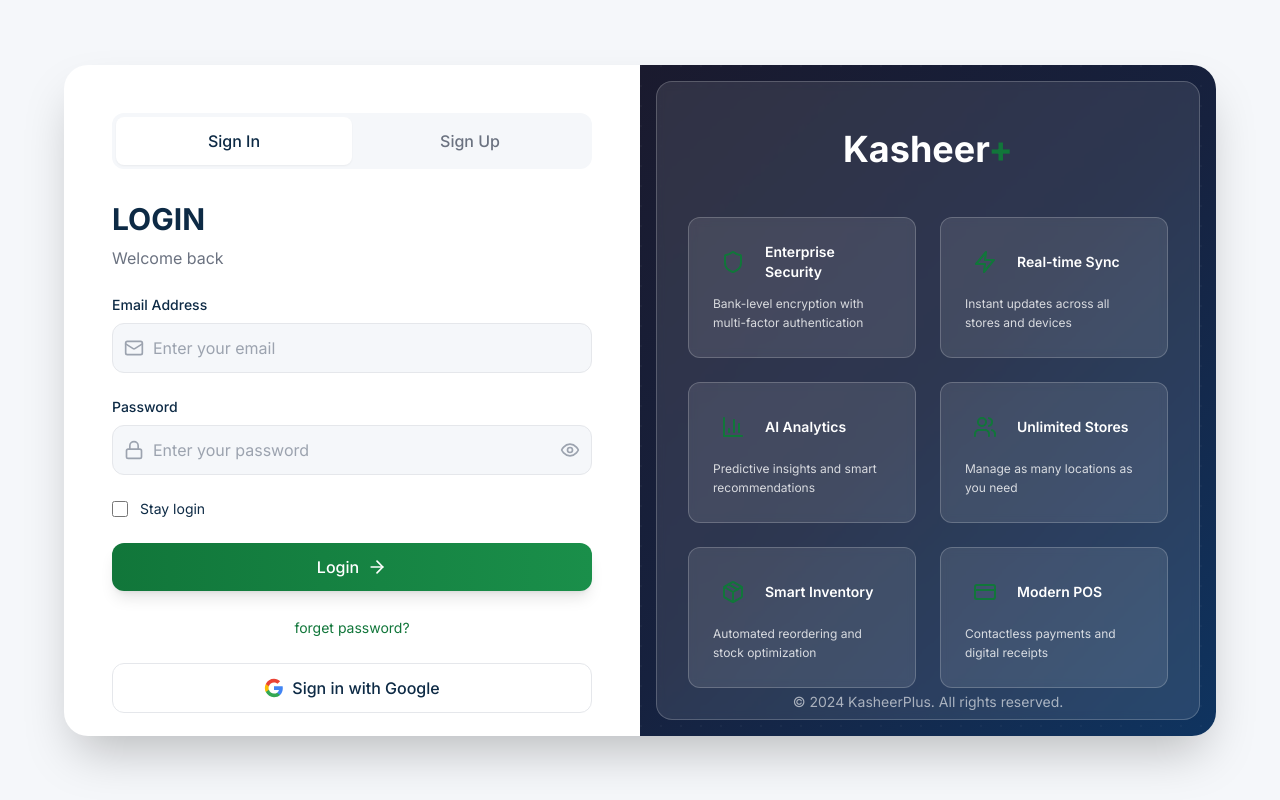
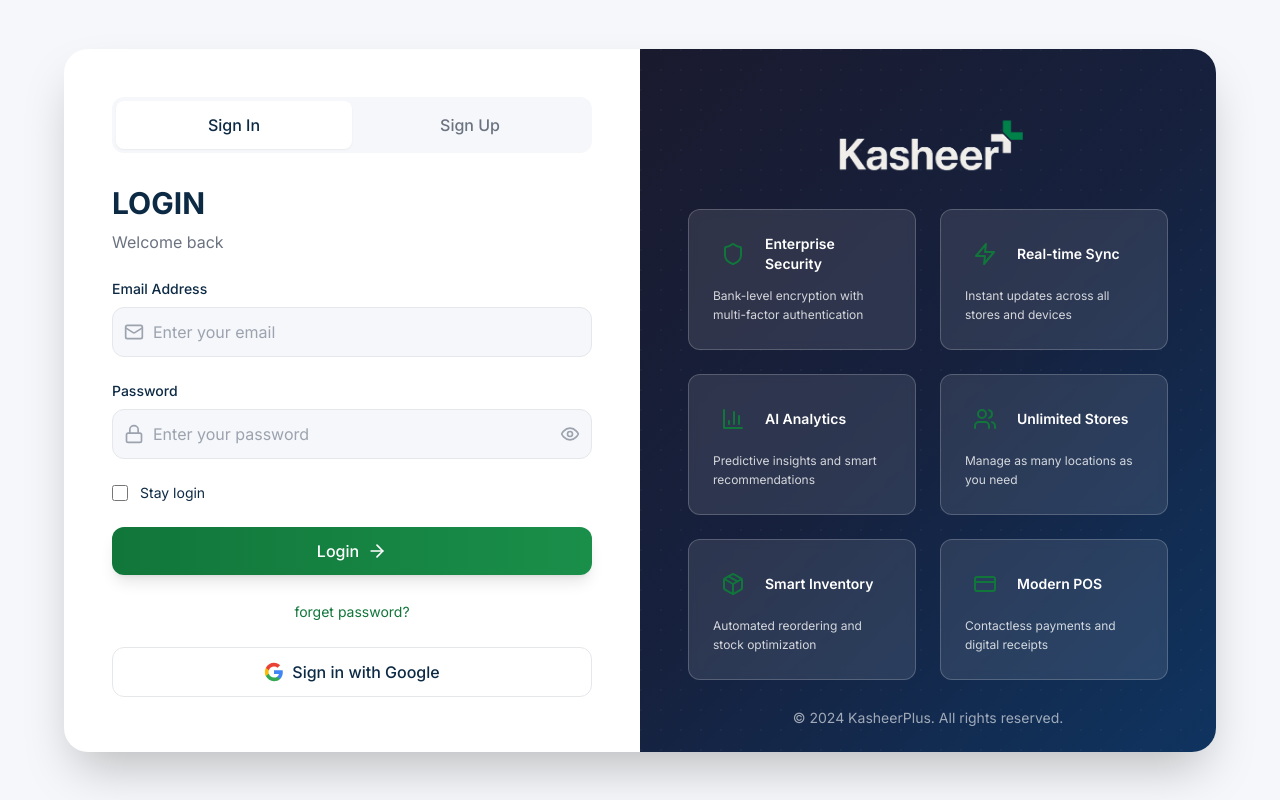
Before and after one commit to 1tk1/kasheerplus-frontend, a React (Vite) app: page /auth in a window 1280 px wide. Built offline with nearby package versions, Linux system fonts and the light colour scheme.

Commit message:
Update Auth.tsx

```diff
--- a/src/pages/Auth.tsx
+++ b/src/pages/Auth.tsx
@@ -627,6 +627,9 @@
                         {signupStep === 3 ? <CheckCircle className="h-5 w-5" /> : <ArrowRight className="h-5 w-5" />}
                       </button>
                     </div>
+                    {/* Google Sign Up Button (user provided) */}
+                    <button type="button" className="w-full bg-white text-primary py-3 px-6 rounded-xl font-medium hover:bg-gray-50 transition-all duration-200 border border-border-light flex items-center justify-center space-x-2" style={{ marginTop: '1.5rem' }}>
+                      <svg className="w-5 h-5" viewBox="0 0 24 24"><path fill="#4285F4" d="M22.56 12.25c0-.78-.07-1.53-.2-2.25H12v4.26h5.92c-.26 1.37-1.04 2.53-2.21 3.31v2.77h3.57c2.08-1.92 3.28-4.74 3.28-8.09z"></path><path fill="#34A853" d="M12 23c2.97 0 5.46-.98 7.28-2.66l-3.57-2.77c-.98.66-2.23 1.06-3.71 1.06-2.86 0-5.29-1.93-6.16-4.53H2.18v2.84C3.99 20.53 7.7 23 12 23z"></path><path fill="#FBBC05" d="M5.84 14.09c-.22-.66-.35-1.36-.35-2.09s.13-1.43.35-2.09V7.07H2.18C1.43 8.55 1 10.22 1 12s.43 3.45 1.18 4.93l2.85-2.22.81-.62z"></path><path fill="#EA4335" d="M12 5.38c1.62 0 3.06.56 4.21 1.64l3.15-3.15C17.45 2.09 14.97 1 12 1 7.7 1 3.99 3.47 2.18 7.07l3.66 2.84c.87-2.6 3.3-4.53 6.16-4.53z"></path></svg><span>Sign in with Google</span></button>
                   </form>
                 </div>
               </div>
@@ -640,20 +643,21 @@
               <div className="absolute inset-0 bg-[radial-gradient(circle_at_1px_1px,rgba(255,255,255,0.3)_1px,transparent_0)] bg-[length:20px_20px]"></div>
             </div>
 
-            {/* Glassmorphism Overlay */}
-            <div className="absolute inset-4 bg-white/10 backdrop-blur-sm rounded-2xl border border-white/20"></div>
+
 
             {/* Content */}
             <div className="relative z-10 flex flex-col justify-start items-center h-full p-12 pt-16">
               {/* Logo */}
-              <div className="mb-12">
-                <h1 className="text-4xl font-bold text-white">
-                  Kasheer<span className="text-accent">+</span>
-                </h1>
+              <div style={{ marginBottom: '1.5rem' }}>
+                <img
+                  src="/logo for dark backgrounds.png"
+                  alt="KasheerPlus"
+                  style={{ height: '4.5em', width: 'auto' }}
+                />
               </div>
 
               {/* Features Grid */}
-              <div className="grid grid-cols-2 gap-6 w-full max-w-lg">
+              <div className="grid grid-cols-2 gap-6 w-full max-w-lg" style={{ marginBottom: '1.5rem' }}>
                 {features.map((feature, index) => (
                   <div
                     key={index}
```
